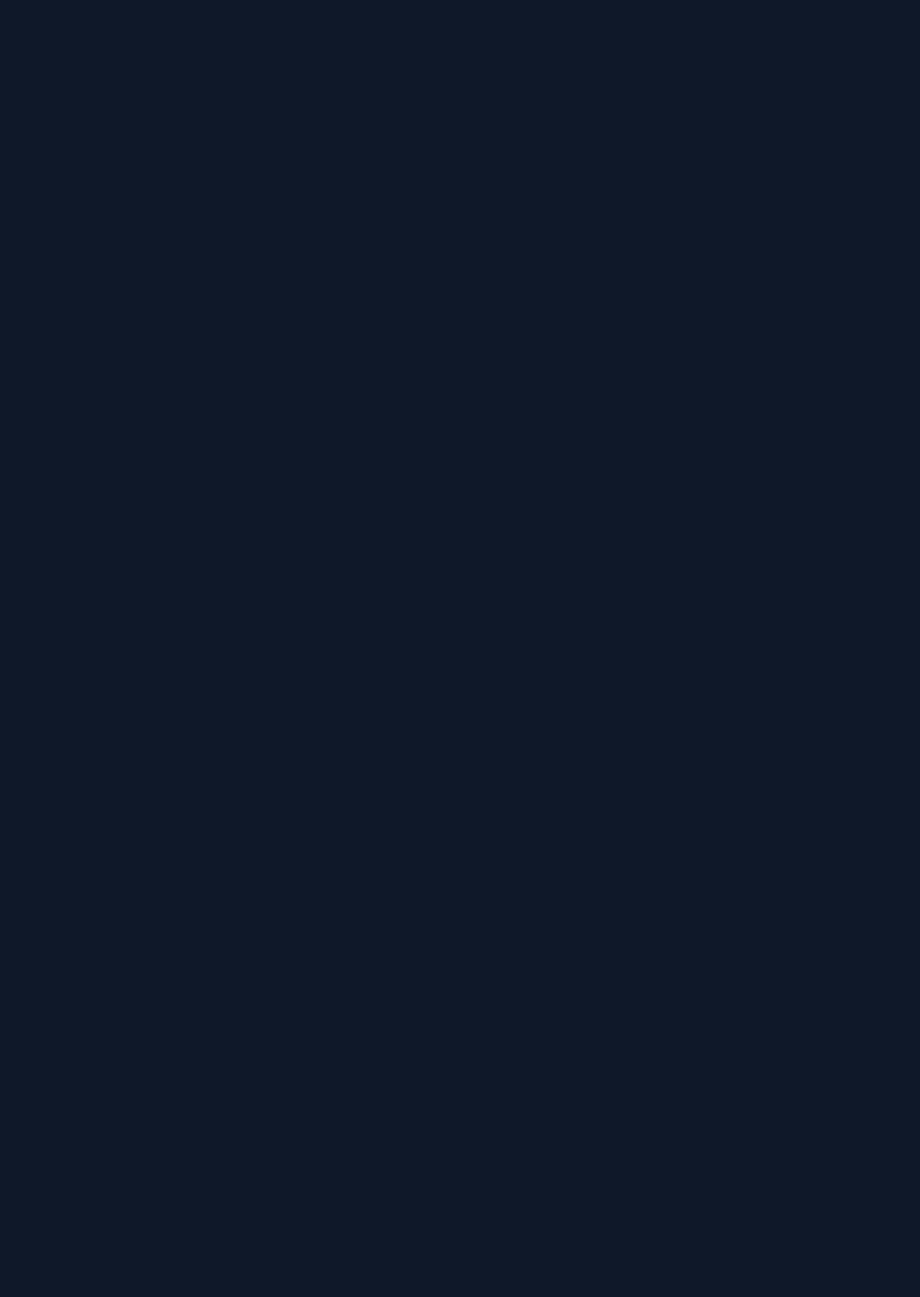
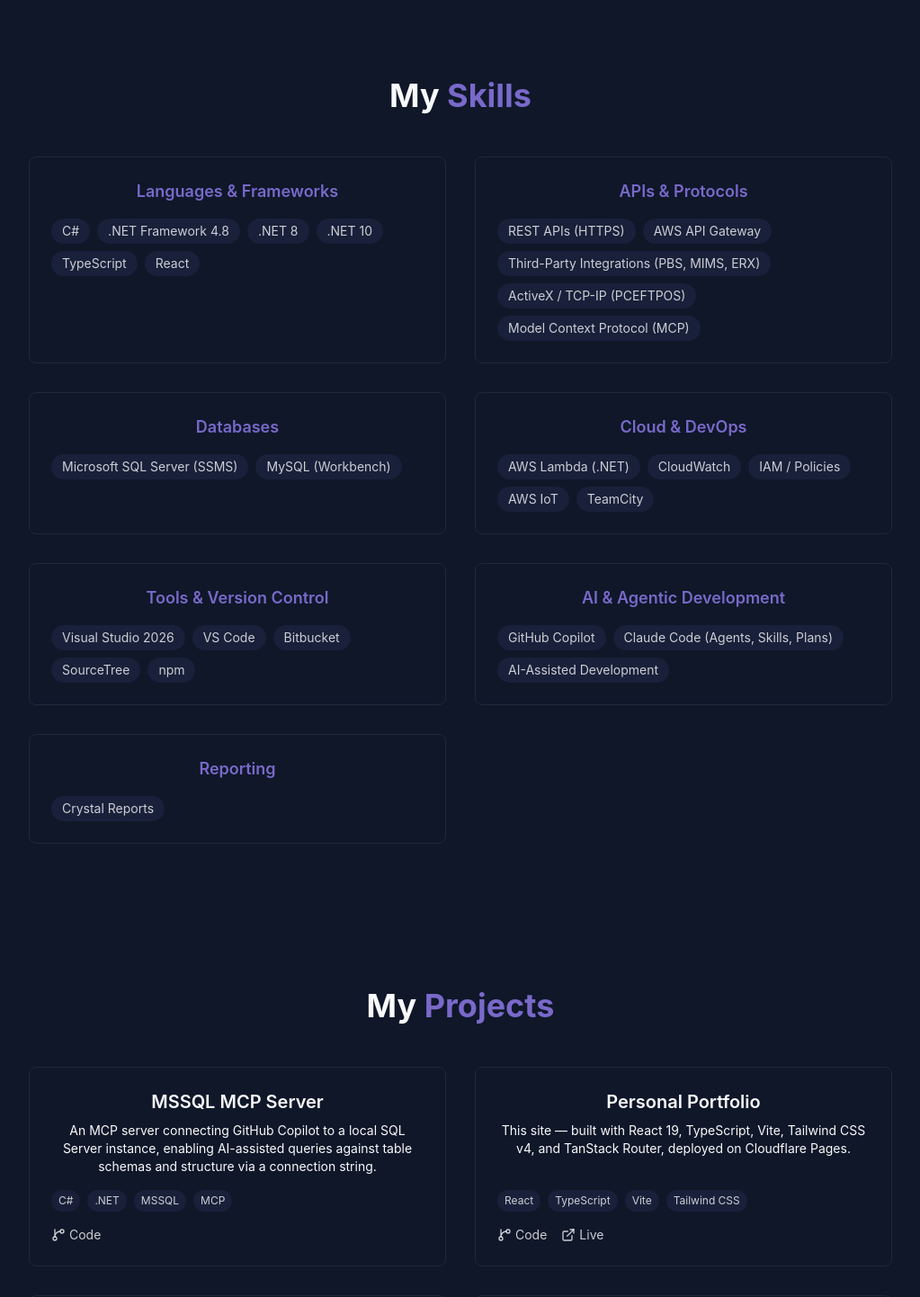
Before and after one commit to alam1704/personal-portfolio, a React (Vite) app: page / in a window 1280 px wide. Shown: the part 1330-2772 px from the top of the page at 90% size, without its empty margins (128-1151 px from the left). Before the commit the page ends 1336 px from the top, so only its background shows below. Built offline with nearby package versions, Linux system fonts and the light colour scheme.

Commit message:
Add Skills, Projects, and Contact sections

```diff
--- /dev/null
+++ b/src/components/ContactSection.tsx
@@ -0,0 +1,48 @@
+import { GitBranch, Link, Mail } from "lucide-react";
+
+const contactLinks = [
+  {
+    label: "alexlam1994@live.com",
+    href: "mailto:alexlam1994@live.com",
+    icon: Mail,
+  },
+  {
+    label: "linkedin.com/in/alexlam94",
+    href: "https://www.linkedin.com/in/alexlam94/",
+    icon: Link,
+  },
+  {
+    label: "github.com/alam1704",
+    href: "https://github.com/alam1704",
+    icon: GitBranch,
+  },
+];
+
+export const ContactSection = () => {
+  return (
+    <section id="contact" className="py-20 px-4 relative">
+      <div className="container mx-auto max-w-3xl text-center">
+        <h2 className="text-3xl md:text-4xl font-bold mb-4">
+          Get In <span className="text-primary">Touch</span>
+        </h2>
+        <p className="text-muted-foreground mb-12 max-w-xl mx-auto">
+          Feel free to reach out through any of the channels below.
+        </p>
+        <div className="flex flex-col sm:flex-row justify-center gap-6">
+          {contactLinks.map(({ label, href, icon: Icon }) => (
+            <a
+              key={label}
+              href={href}
+              target={href.startsWith("http") ? "_blank" : undefined}
+              rel={href.startsWith("http") ? "noreferrer" : undefined}
+              className="flex items-center justify-center gap-2 px-6 py-3 rounded-lg bg-card border border-border card-hover text-foreground/80 hover:text-primary transition-colors duration-300"
+            >
+              <Icon className="h-5 w-5" />
+              {label}
+            </a>
+          ))}
+        </div>
+      </div>
+    </section>
+  );
+};
--- /dev/null
+++ b/src/components/ProjectsSection.tsx
@@ -0,0 +1,94 @@
+import { ExternalLink, GitBranch } from "lucide-react";
+
+type Project = {
+  title: string;
+  description: string;
+  tech: string[];
+  githubUrl: string;
+  liveUrl?: string;
+};
+
+const projects: Project[] = [
+  {
+    title: "MSSQL MCP Server",
+    description:
+      "An MCP server connecting GitHub Copilot to a local SQL Server instance, enabling AI-assisted queries against table schemas and structure via a connection string.",
+    tech: ["C#", ".NET", "MSSQL", "MCP"],
+    githubUrl: "https://github.com/alam1704/sql-mcp",
+  },
+  {
+    title: "Personal Portfolio",
+    description:
+      "This site — built with React 19, TypeScript, Vite, Tailwind CSS v4, and TanStack Router, deployed on Cloudflare Pages.",
+    tech: ["React", "TypeScript", "Vite", "Tailwind CSS"],
+    githubUrl: "https://github.com/alam1704/personal-portfolio",
+    liveUrl: "https://personal-portfolio-52b.pages.dev/",
+  },
+  {
+    title: "DB2S3 Backup Automation",
+    description:
+      "A Windows Task Scheduler process that backs up the main server's database and uploads it to an S3 bucket for offsite storage.",
+    tech: [".NET", "AWS S3", "SQL Server"],
+    githubUrl: "https://github.com/alam1704/DB2S3",
+  },
+  {
+    title: "Pokémon Stock Bot",
+    description:
+      "A Discord bot that scrapes retailer websites for Pokémon card stock and posts an alert when new products become available.",
+    tech: ["TypeScript", "Playwright", "Discord.js"],
+    githubUrl: "https://github.com/alam1704/pokemon-stock-bot",
+  },
+];
+
+export const ProjectsSection = () => {
+  return (
+    <section id="projects" className="py-20 px-4 relative">
+      <div className="container mx-auto max-w-5xl">
+        <h2 className="text-3xl md:text-4xl font-bold mb-12 text-center">
+          My <span className="text-primary">Projects</span>
+        </h2>
+        <div className="grid grid-cols-1 md:grid-cols-2 gap-8">
+          {projects.map((project) => (
+            <div
+              key={project.title}
+              className="bg-card p-6 rounded-lg card-hover border border-border flex flex-col"
+            >
+              <h3 className="text-xl font-semibold mb-2">{project.title}</h3>
+              <p className="text-muted-foreground text-sm mb-4 grow">{project.description}</p>
+              <div className="flex flex-wrap gap-2 mb-4">
+                {project.tech.map((tech) => (
+                  <span
+                    key={tech}
+                    className="px-2 py-1 rounded-full bg-primary/10 text-xs text-foreground/80"
+                  >
+                    {tech}
+                  </span>
+                ))}
+              </div>
+              <div className="flex gap-4">
+                <a
+                  href={project.githubUrl}
+                  target="_blank"
+                  rel="noreferrer"
+                  className="flex items-center gap-1 text-sm text-foreground/80 hover:text-primary transition-colors duration-300"
+                >
+                  <GitBranch className="h-4 w-4" /> Code
+                </a>
+                {project.liveUrl && (
+                  <a
+                    href={project.liveUrl}
+                    target="_blank"
+                    rel="noreferrer"
+                    className="flex items-center gap-1 text-sm text-foreground/80 hover:text-primary transition-colors duration-300"
+                  >
+                    <ExternalLink className="h-4 w-4" /> Live
+                  </a>
+                )}
+              </div>
+            </div>
+          ))}
+        </div>
+      </div>
+    </section>
+  );
+};
--- /dev/null
+++ b/src/components/SkillsSection.tsx
@@ -0,0 +1,68 @@
+const skillCategories = [
+  {
+    title: "Languages & Frameworks",
+    skills: ["C#", ".NET Framework 4.8", ".NET 8", ".NET 10", "TypeScript", "React"],
+  },
+  {
+    title: "APIs & Protocols",
+    skills: [
+      "REST APIs (HTTPS)",
+      "AWS API Gateway",
+      "Third-Party Integrations (PBS, MIMS, ERX)",
+      "ActiveX / TCP-IP (PCEFTPOS)",
+      "Model Context Protocol (MCP)",
+    ],
+  },
+  {
+    title: "Databases",
+    skills: ["Microsoft SQL Server (SSMS)", "MySQL (Workbench)"],
+  },
+  {
+    title: "Cloud & DevOps",
+    skills: ["AWS Lambda (.NET)", "CloudWatch", "IAM / Policies", "AWS IoT", "TeamCity"],
+  },
+  {
+    title: "Tools & Version Control",
+    skills: ["Visual Studio 2026", "VS Code", "Bitbucket", "SourceTree", "npm"],
+  },
+  {
+    title: "AI & Agentic Development",
+    skills: ["GitHub Copilot", "Claude Code (Agents, Skills, Plans)", "AI-Assisted Development"],
+  },
+  {
+    title: "Reporting",
+    skills: ["Crystal Reports"],
+  },
+];
+
+export const SkillsSection = () => {
+  return (
+    <section id="skills" className="py-20 px-4 relative">
+      <div className="container mx-auto max-w-5xl">
+        <h2 className="text-3xl md:text-4xl font-bold mb-12 text-center">
+          My <span className="text-primary">Skills</span>
+        </h2>
+        <div className="grid grid-cols-1 md:grid-cols-2 gap-8">
+          {skillCategories.map((category) => (
+            <div
+              key={category.title}
+              className="bg-card p-6 rounded-lg card-hover border border-border"
+            >
+              <h3 className="text-lg font-semibold mb-4 text-primary">{category.title}</h3>
+              <div className="flex flex-wrap gap-2">
+                {category.skills.map((skill) => (
+                  <span
+                    key={skill}
+                    className="px-3 py-1 rounded-full bg-primary/10 text-foreground/80 text-sm"
+                  >
+                    {skill}
+                  </span>
+                ))}
+              </div>
+            </div>
+          ))}
+        </div>
+      </div>
+    </section>
+  );
+};
--- a/src/pages/Home.tsx
+++ b/src/pages/Home.tsx
@@ -3,6 +3,9 @@
 import { ThemeToggle } from "@/components/ThemeToggle";
 import { HeroSection } from "@/components/HeroSection";
 import { AboutSection } from "@/components/AboutSection";
+import { SkillsSection } from "@/components/SkillsSection";
+import { ProjectsSection } from "@/components/ProjectsSection";
+import { ContactSection } from "@/components/ContactSection";
 
 export const Home = () => {
   return (
@@ -19,6 +22,9 @@
       <main>
         <HeroSection />
         <AboutSection />
+        <SkillsSection />
+        <ProjectsSection />
+        <ContactSection />
       </main>
 
       {/* Footer */}
```
Also changed, not shown: .claude/launch.json (added).
